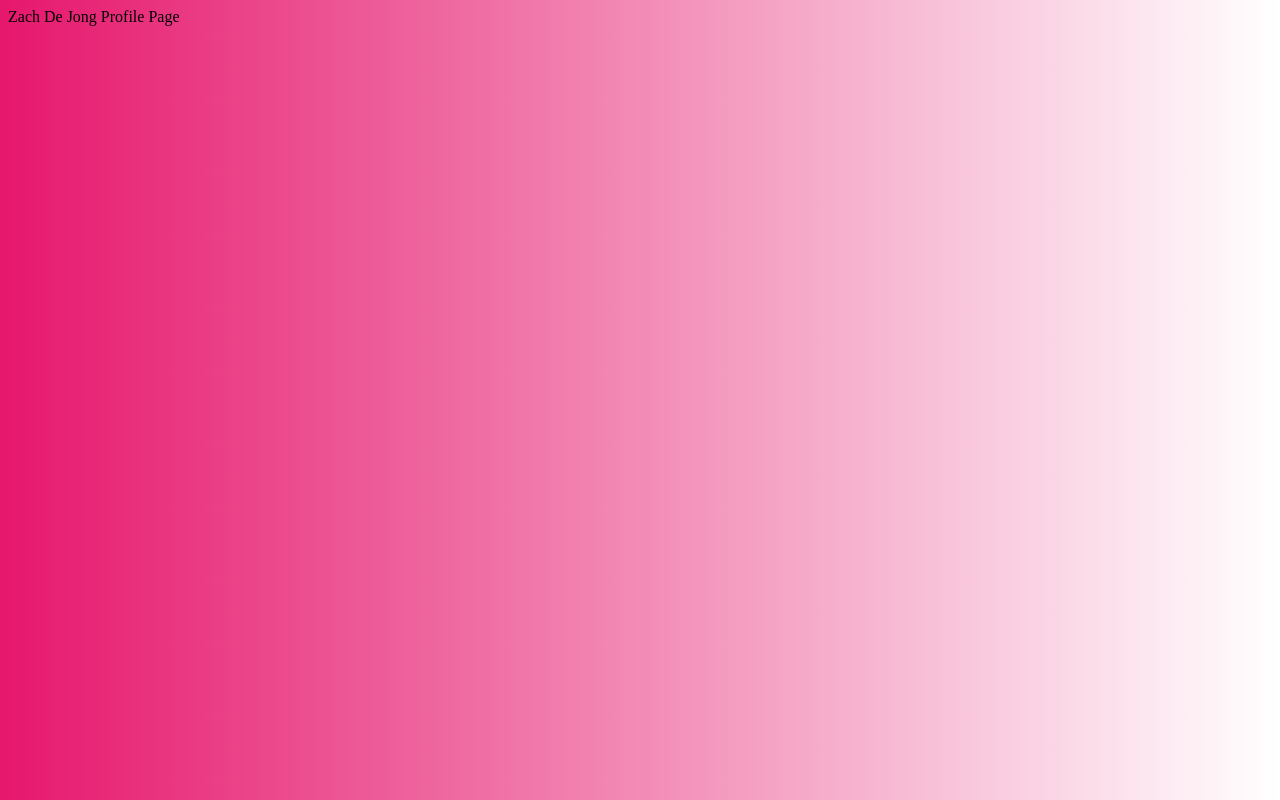
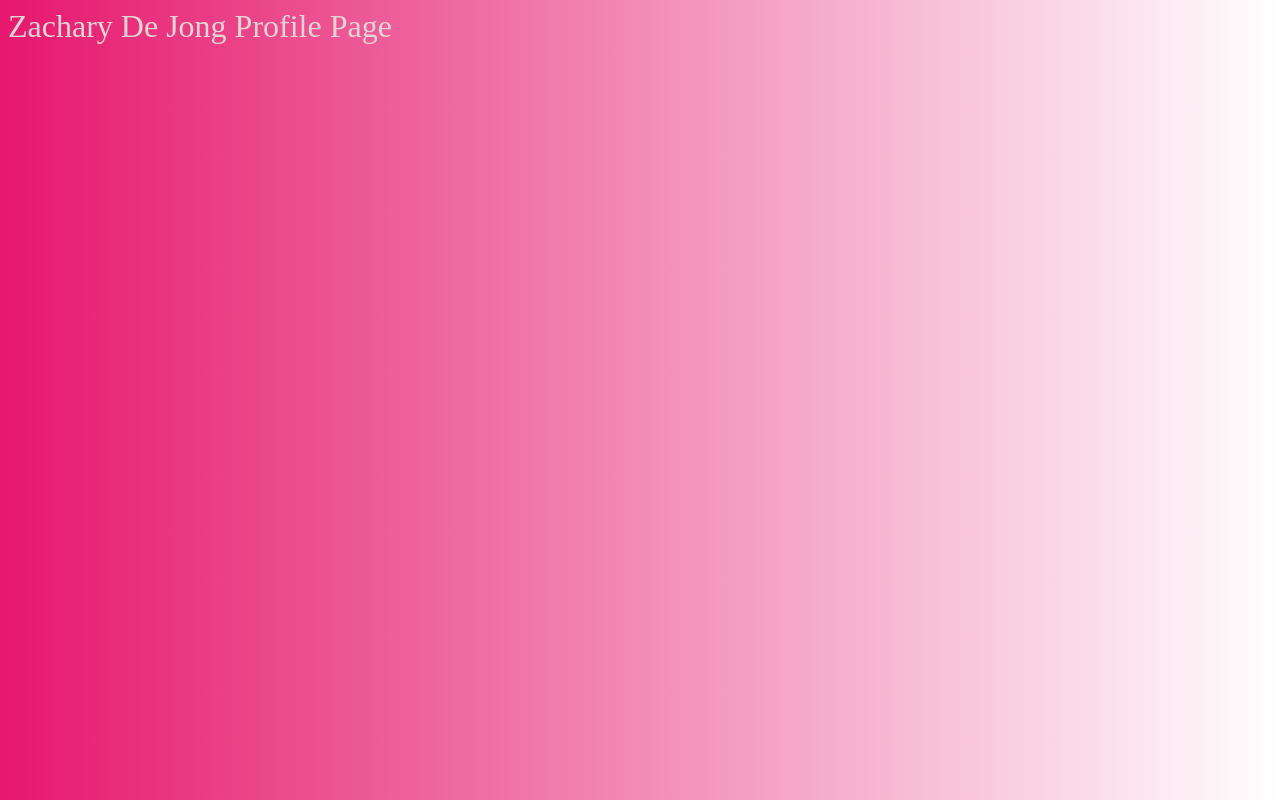
Before and after one commit to zachkellydejong/Profile-page, a plain HTML site: page index.html in a window 1280 px wide. Drawn offline with Linux system fonts and the light colour scheme.

Commit message:
changes to header font and color

```diff
--- a/index.html
+++ b/index.html
@@ -1,6 +1,6 @@
 <!DOCTYPE html>
 <html>
     <body style="background-image:linear-gradient(90deg,rgb(230, 23, 109),white)">
-        <header>Zach De Jong Profile Page</header>
+        <header style="color: rgb(226, 212, 212);font-size: xx-large;"> Zachary De Jong Profile Page</header>
     </body>
 </html>
```
